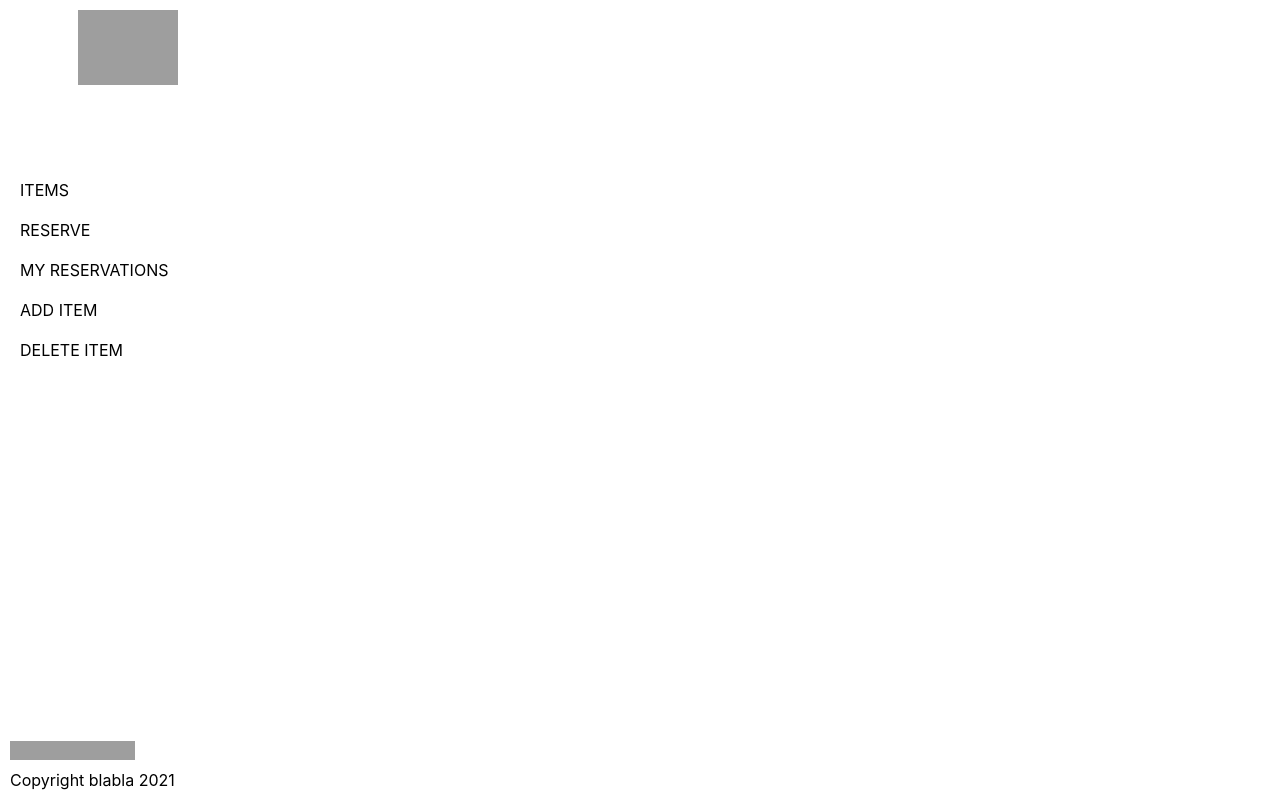
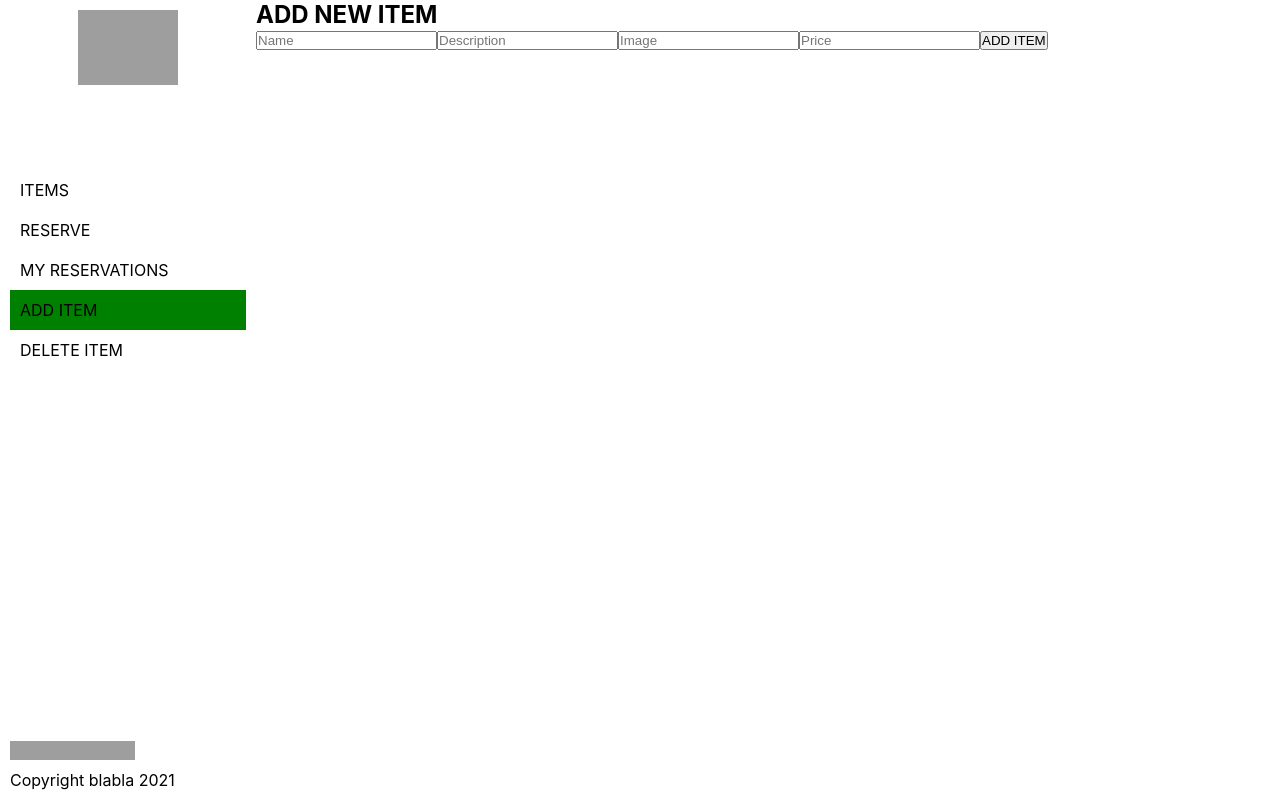
Before and after one commit to Metsanpeitto/react_renting-service, a React (Create React App) app: page /new_item in a window 1280 px wide. Built offline with nearby package versions, Linux system fonts and the light colour scheme; grey boxes are pictures that could not be loaded.

Commit message:
Setup form to add new item

```diff
--- a/src/App.js
+++ b/src/App.js
@@ -7,7 +7,8 @@ import MenuIcon from '@mui/icons-material/Menu';
 import CloseIcon from '@mui/icons-material/Close';
 import { Routes ,Route } from 'react-router-dom';
 import React, { useEffect, useState } from 'react';
-import Main from './features/main/Main'
+import Main from './features/main/Main';
+import NewItem from './features/newitem/NewItem';
 
 
 function App() {
@@ -76,6 +77,7 @@ function App() {
 
             <Routes>
               <Route exact path="/" element={<Main />} />
+              <Route path="/new_item" element={<NewItem />} />
             </Routes>
           </>
         )
--- a/src/common/components/NavPanel/NavPanel.jsx
+++ b/src/common/components/NavPanel/NavPanel.jsx
@@ -44,7 +44,7 @@ const NavPanel = (props) => {
           </NavLink>
           <NavLink
               key="add"
-              to={`${process.env.PUBLIC_URL}/add`}
+              to={`${process.env.PUBLIC_URL}/new_item`}
               activeClassName="active"
               onClick={() => handleClick()}
           >
--- /dev/null
+++ b/src/features/newitem/NewItem.js
@@ -0,0 +1,31 @@
+/* eslint-disable */
+
+function NewItem() {
+
+    return (
+        <div>
+            <h2>ADD NEW ITEM</h2>
+            <form>
+                <input
+                    placeholder="Name"
+                    type="text"
+                />
+                <input
+                    placeholder="Description"
+                    type="text"
+                />
+                <input
+                    placeholder="Image"
+                    type="text"
+                />
+                <input
+                    placeholder="Price"
+                    type="number"
+                />
+                <input type="submit" value="ADD ITEM" />
+            </form>
+        </div>
+    );
+}
+
+export default NewItem;
```
